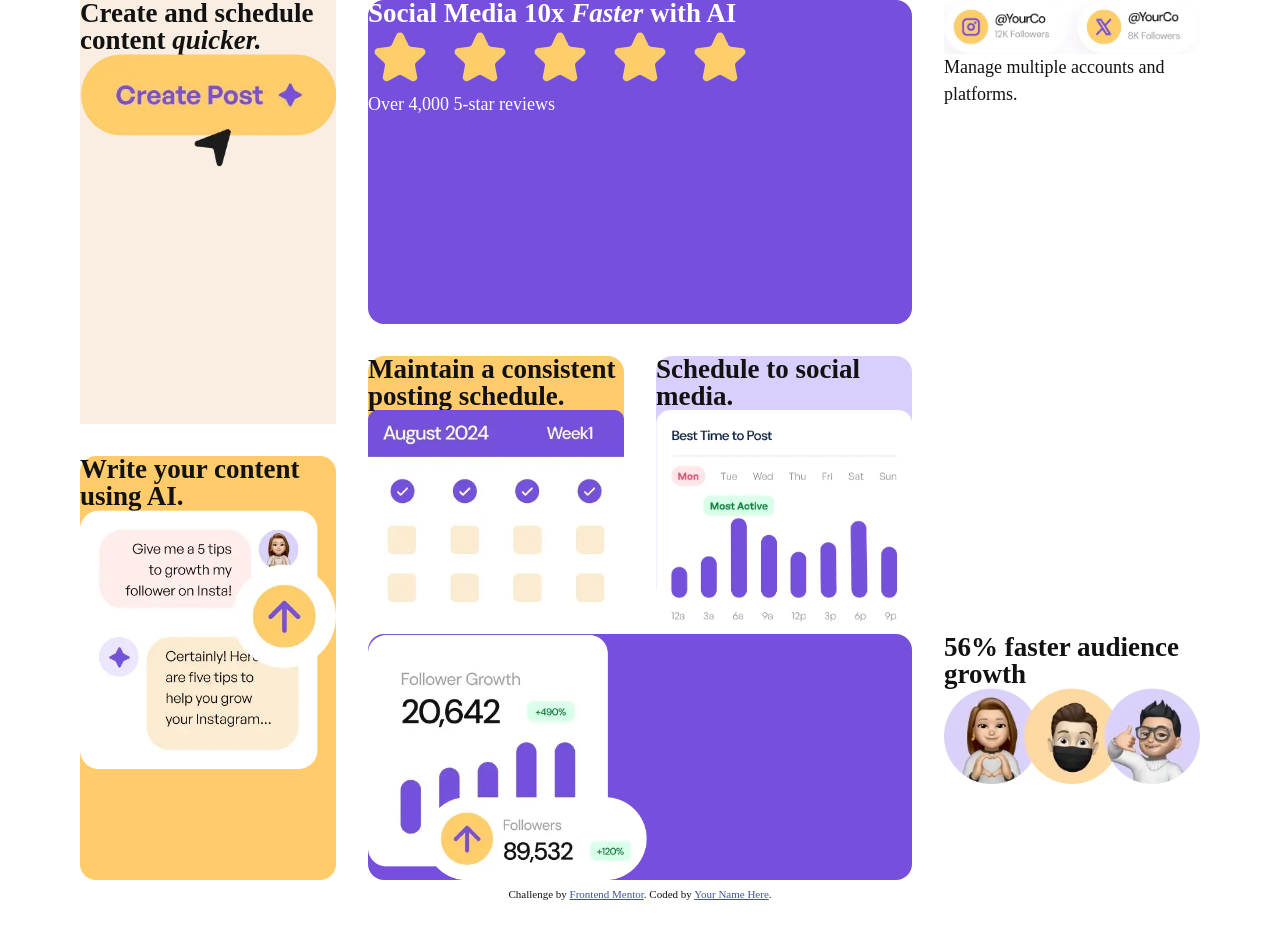
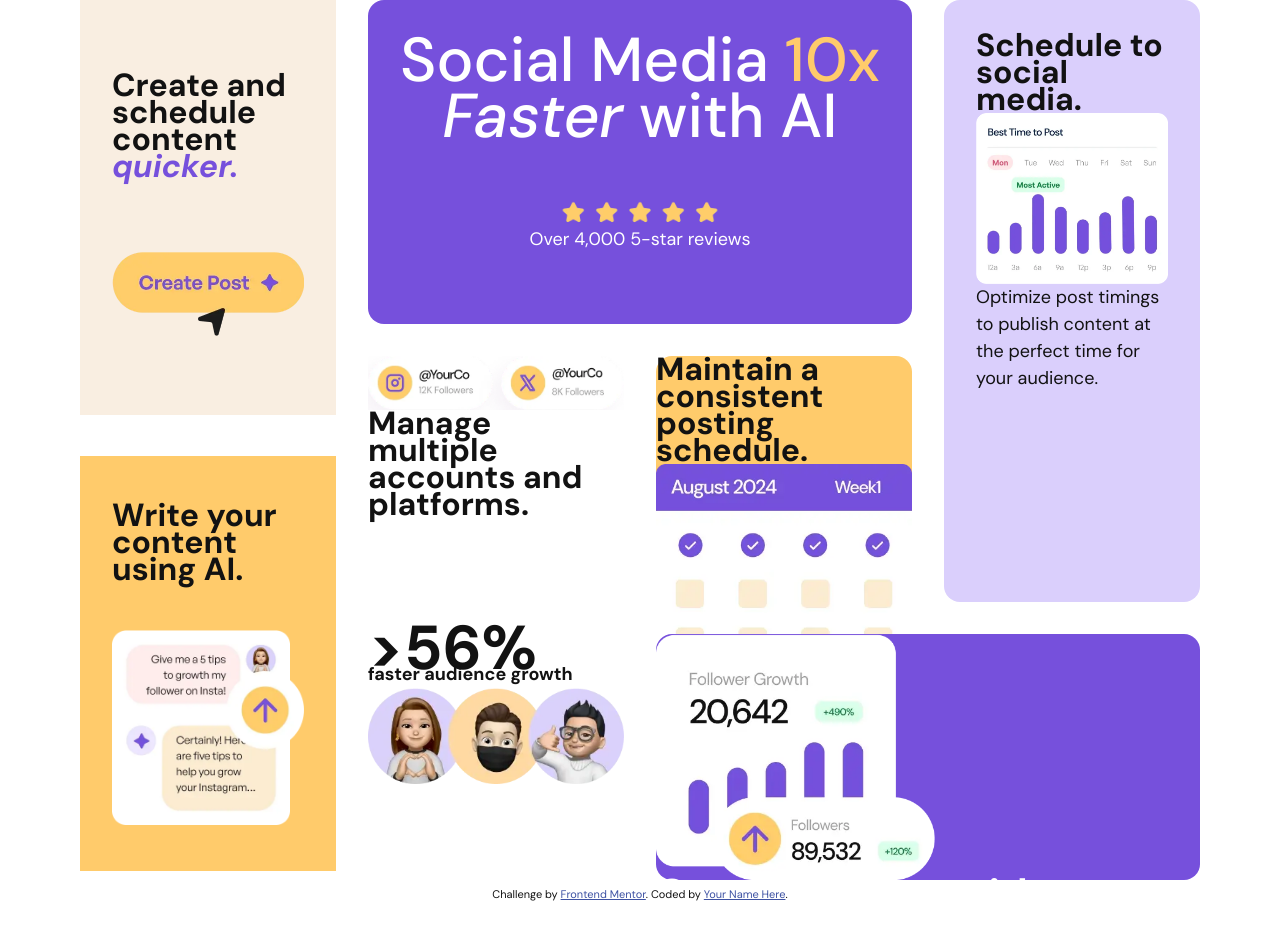
Before and after one commit to defenstration/fm_bento_grid, a plain HTML site: page index.html in a window 1280 px wide. Before the commit the page ends 908 px from the top, so only its background shows below. Drawn offline with Linux system fonts and the light colour scheme.

Commit message:
end of day

```diff
--- a/index.html
+++ b/index.html
@@ -21,47 +21,52 @@
   </header>
 
   <main class = "grid">
-    <div class = "purple-box card">
-      <h2>Social Media 10x <em>Faster</em> with AI</h2>
-      <img src = "bento-grid-main/assets/images/illustration-five-stars.webp" alt = "Five Stars">
-      <p>Over 4,000 5-star reviews</p>
+    <div class = "purple-box card flex faster-with-ai">
+      <h2 class = "text-4">Social Media <span class = "txt-yellow">10x</span> <em>Faster</em> with AI</h2>
+      <div>
+        <img src = "bento-grid-main/assets/images/illustration-five-stars.webp" alt = "Five Stars">
+        <p>Over 4,000 5-star reviews</p>
+      </div>
     </div>
 
-    <div class = "white-box card">
+    <div class = "white-box card multiple-platforms">
       <img src = "bento-grid-main/assets/images/illustration-multiple-platforms.webp">
-      <p>Manage multiple accounts and platforms.</p>
+      <h2 class = "text-2">Manage multiple accounts and platforms.</h2>
 
     </div>
 
-    <div class = "yellow-box card">
-      <h2>Maintain a consistent posting schedule.</h2>
+    <div class = "yellow-box card maintain-schedule">
+      <h2 class = "text-2">Maintain a consistent posting schedule.</h2>
       <img src = "bento-grid-main/assets/images/illustration-consistent-schedule.webp" alt = "Calender with check marks">
     </div>
 
-    <div class = "light-purple-box card">
-      <h2>Schedule to social media.</h2>
+    <div class = "light-purple-box card schedule-to-social">
+      <h2 class = "text-2">Schedule to social media.</h2>
       <img src = "bento-grid-main/assets/images/illustration-schedule-posts.webp" alt = "Best time to post">
       <p>Optimize post timings to publish content at the perfect time for your audience.</p>
     </div>
 
-    <div class = "purple-box card">
+    <div class = "purple-box card grow-followers">
       <img src = "bento-grid-main/assets/images/illustration-grow-followers.webp" alt = "Growth metrics">
-      <h2>Grow followers with non-stop content.</h2>
+      <h2 class = "text-3">Grow followers with non-stop content.</h2>
     </div>
 
-    <div class = "white-box card">
-      <h2>56% faster audience growth</h2>
+    <div class = "white-box card audience-growth">
+      <h2 class = "text-4">
+        >56%
+        <p class = "text-1">faster audience growth</p>
+      </h2>
       <img src = "bento-grid-main/assets/images/illustration-audience-growth.webp" alt = "Audience growth avatars">
     </div>
 
-    <div class = "left-wrapper grid card">
-      <div class = "light-yellow-box">
-        <h2>Create and schedule content <em>quicker.</em></h2>
+    <div class = "left-wrapper grid">
+      <div class = "light-yellow-box card flex quicker">
+        <h2 class = "text-2">Create and schedule content <em class = "txt-purple">quicker.</em></h2>
         <img src = "bento-grid-main/assets/images/illustration-create-post.webp" alt = "Create post">
       </div>
 
-      <div class = "yellow-box card">
-        <h2>Write your content using AI.</h2>
+      <div class = "yellow-box card flex write-ai">
+        <h2 class = "text-2">Write your content using AI.</h2>
         <img src = "bento-grid-main/assets/images/illustration-ai-content.webp" alt = "AI chatbot">
       </div>
     </div>
--- a/styles.css
+++ b/styles.css
@@ -2,14 +2,29 @@
 /* Custom Properties              */
 /*--------------------------------*/
 
-/* Colors */
+
 :root {
+    /* Colors */
     --clr-purple100: 254 88% 90%;
     --clr-purple500: 256 67% 59%;
     --clr-yellow100: 31 66% 93%;
     --clr-yellow500: 39 100% 71%;
     --clr-white: 0 0% 100%;
     --clr-black: 0 0% 7%;
+
+    /* Font */
+    --ff-dmsans: "DM Sans", sans-serif;
+
+    /* Font Weights*/
+    --fw-400: 400;
+    --fw-500: 500;
+
+    /* Font Sizes */
+    --fs-18: 1.125rem;
+    --fs-32: 2rem;
+    --fs-40: 2.5rem;
+    --fs-62: 3.875rem;
+
 }
 
 /*--------------------------------*/
@@ -29,14 +44,14 @@ body, h1, h2, h3, h4, p, ul, ol {
 /* Set body                               */
 
 body {
-    font-family: 'Outfit', 'sans-serif';
+    font-family: var(--ff-dmsans);
     width: 100%;
     min-width: 320px;
     background-color:  hsl(var(--clr-white));
     line-height: 150%;
     letter-spacing: 0px;
-    font-size: 1.125rem;
-    font-weight: 400;
+    font-size: var(--fs-18);
+    font-weight: var(--fw-400);
     color: hsl(var(--clr-black))
 }
 
@@ -79,6 +94,7 @@ img {
 
 .flex {
     display: flex;
+    gap: 2rem;
 }
 
 .grid {
@@ -103,6 +119,32 @@ img {
 .light-purple-box {
     background: hsl(var(--clr-purple100));
 }
+
+.txt-purple {
+    color: hsl(var(--clr-purple500));
+}
+
+.txt-yellow {
+    color: hsl(var(--clr-yellow500))
+}
+
+.text-1 {
+    font-size: var(--fs-18);
+}
+
+.text-2 {
+    font-size: var(--fs-32);
+}
+
+.text-3 {
+    font-size: var(--fs-40);
+}
+
+.text-4 {
+    font-size: var(--fs-62);
+}
+
+
 
 /* Frontend Mentor Attribution    */
 .attribution { font-size: 11px; text-align: center; }
@@ -137,6 +179,80 @@ main {
     grid-template-rows: 1fr 1fr;
 }
 
+/* Faster with ai card styling */
+
+.faster-with-ai {
+    grid-column: 2 / 4;
+    grid-row: 1;
+    flex-direction: column;
+    align-items: center;
+    text-align: center;
+    padding: 2rem;
+
+}
+
+.faster-with-ai h2 {
+    line-height: 90%;
+    margin-bottom: 1.5rem;
+    font-weight: var(--fw-500);
+}
+
+.faster-with-ai img {
+    width: 10rem;
+    margin-inline: auto;
+}
+
+.multiple-platforms {
+    grid-column: 2;
+    grid-row: 2;
+
+}
+
+.maintain-schedule {
+    grid-column: 3;
+    grid-row: 2;
+}
+
+/* Schedule to social media */
+.schedule-to-social {
+    grid-column: 4;
+    grid-row: 1 /3;
+    flex-direction: column;
+    justify-content: space-evenly;
+    padding: 2rem;
+}
+
+.schedule-to-social img {
+
+}
+
+.grow-followers {
+    grid-column: 3 / 5;
+    grid-row: 3;
+}
+
+.audience-growth {
+    grid-column: 2;
+    grid-row: 3;
+}
+
+.quicker, .write-ai{
+    flex-direction: column;
+    align-items: center;
+    justify-content: space-evenly;
+    height: 415px;
+    width: 256px;
+    padding: 2rem;
+}
+
+.quicker{
+
+}
+
+.write-ai {
+
+}
+
 
 /*--------------------------------*/
 /* Styling for small screens      */
```
